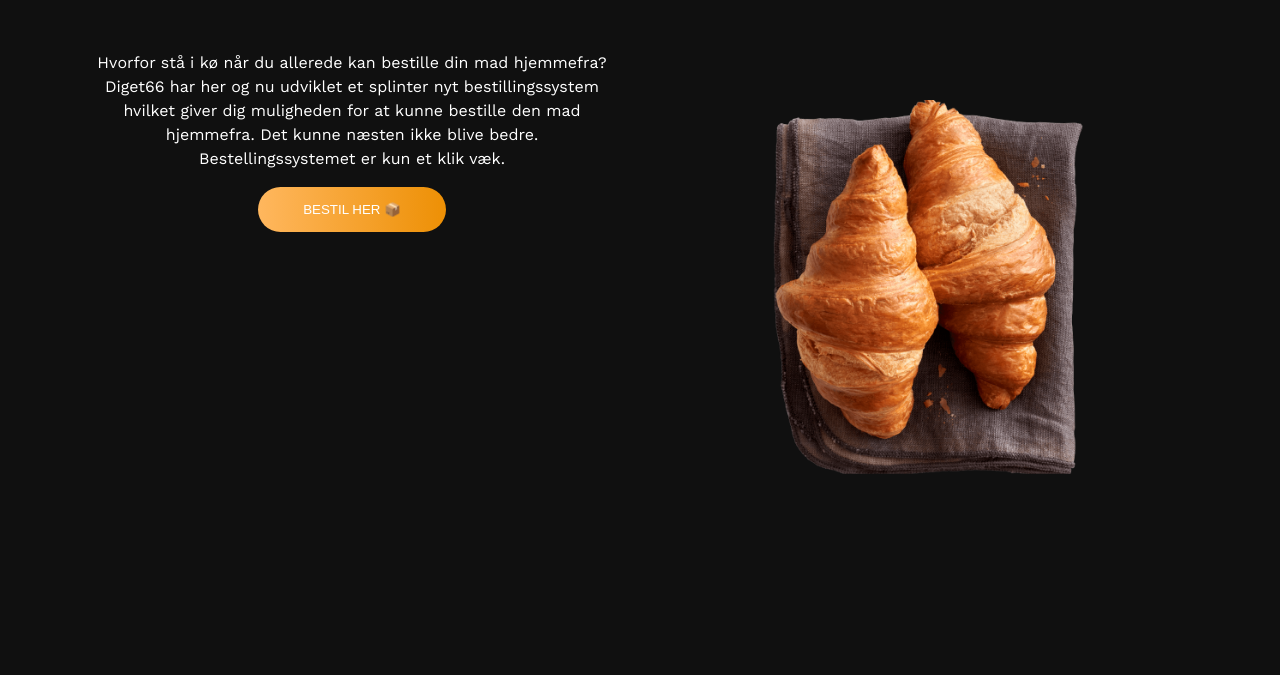
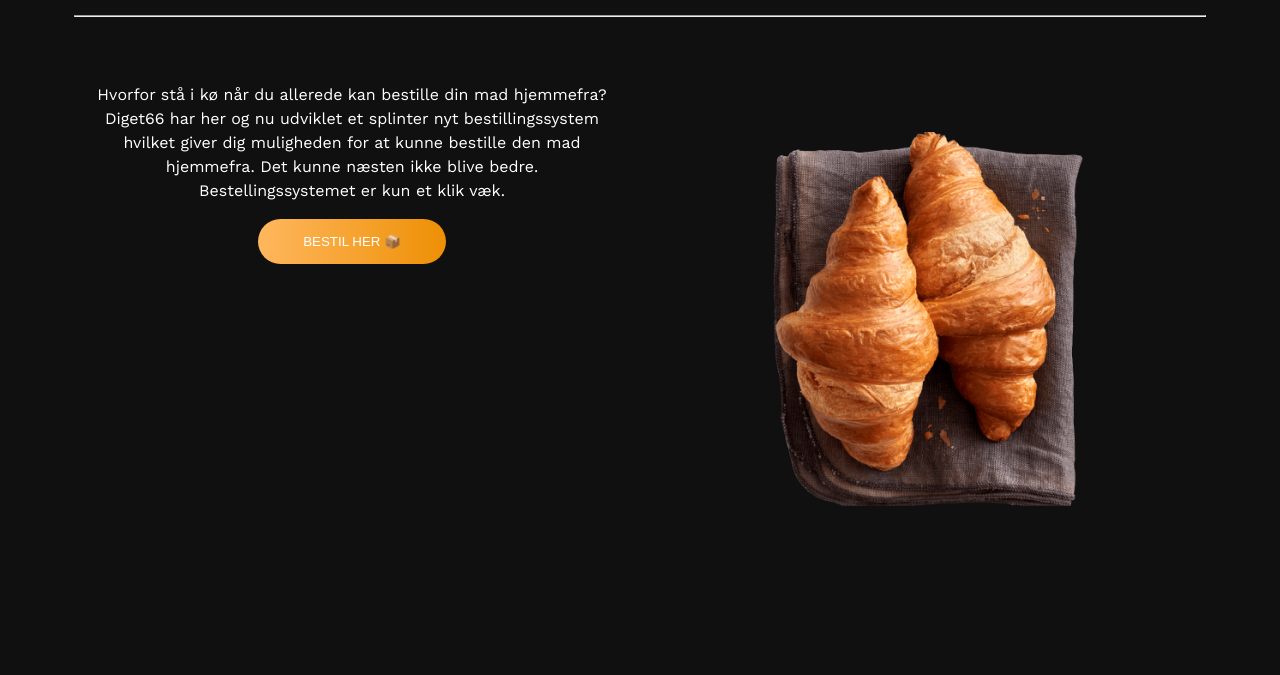
Before and after one commit to aeeux/diget66, a plain HTML site: page bestil.html in a window 1280 px wide. Shown: the part 155-830 px from the top of the page. Drawn offline with nearby package versions, Linux system fonts and the light colour scheme.

Commit message:
Update bestil.html

```diff
--- a/bestil.html
+++ b/bestil.html
@@ -39,8 +39,9 @@
                 <h1 class="heading">
                     Bestil din mad med vores Take-Away System.<span>🥨</span>
                 </h1>
+                <hr class="striped-border">
+            </div>
 
-            </div>
         </section>
 
         <section class="container">
```
